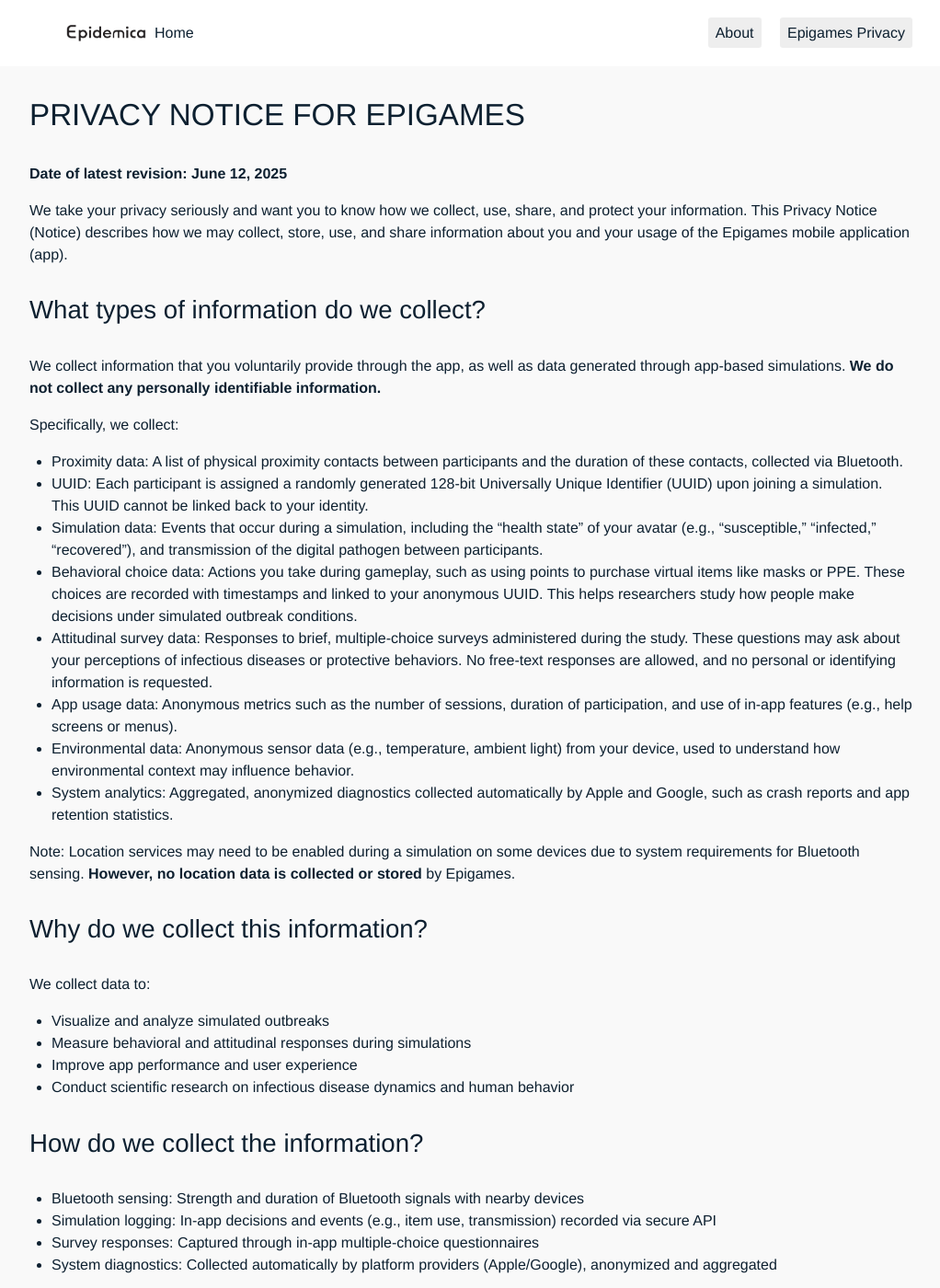
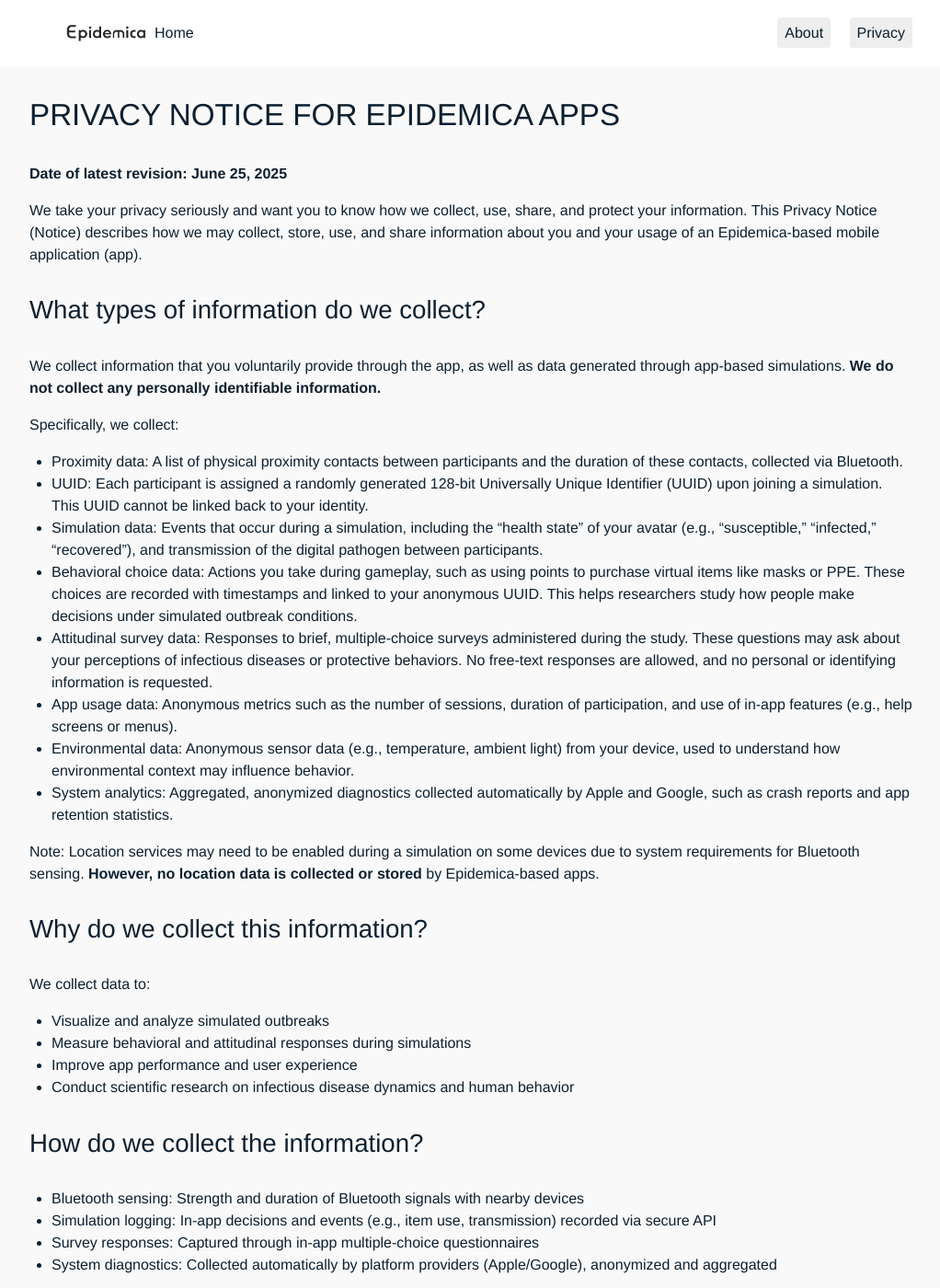
Before and after one commit to colabobio/epidemica-website, a Jekyll site: the page built from _toplevel/2-privacy.md, in a window 1280 px wide and 1400 px high. Shown: the whole window at 92% size, without its empty margins (128-1150 px from the left). Built offline with Jekyll 4.4.1, drawn with Linux system fonts in a browser that asks for light colours; some of the changed text lies outside the part shown.

Commit message:
updated privacy notice

```diff
--- a/_toplevel/2-privacy.md
+++ b/_toplevel/2-privacy.md
@@ -1,13 +1,13 @@
 ---
-title: Epigames Privacy
+title: Privacy
 permalink: /privacy
 ---
 
-## PRIVACY NOTICE FOR EPIGAMES
+## PRIVACY NOTICE FOR EPIDEMICA APPS
 
-**Date of latest revision: June 12, 2025**
+**Date of latest revision: June 25, 2025**
 
-We take your privacy seriously and want you to know how we collect, use, share, and protect your information. This Privacy Notice (Notice) describes how we may collect, store, use, and share information about you and your usage of the Epigames mobile application (app).
+We take your privacy seriously and want you to know how we collect, use, share, and protect your information. This Privacy Notice (Notice) describes how we may collect, store, use, and share information about you and your usage of an Epidemica-based mobile application (app).
 
 ### What types of information do we collect?
 
@@ -23,7 +23,7 @@
 - Environmental data: Anonymous sensor data (e.g., temperature, ambient light) from your device, used to understand how environmental context may influence behavior.
 - System analytics: Aggregated, anonymized diagnostics collected automatically by Apple and Google, such as crash reports and app retention statistics.
 
-Note: Location services may need to be enabled during a simulation on some devices due to system requirements for Bluetooth sensing. **However, no location data is collected or stored** by Epigames.
+Note: Location services may need to be enabled during a simulation on some devices due to system requirements for Bluetooth sensing. **However, no location data is collected or stored** by Epidemica-based apps.
 
 ### Why do we collect this information?
 
@@ -43,7 +43,7 @@
 
 ### What do we do with the information?
 
-The Epigames app is used to carry our research studies through experimental epidemic games. The anonymized data we collect during these games is used to:
+The Epidemica-based apps are used to carry our research studies through experimental epidemic games. The anonymized data we collect during these games is used to:
 
 - Apply computational methods to preprocess data, generate descriptive statistics, and summarize key events from the games
 - Analyze patterns of interaction, risk perception, and decision-making
```
